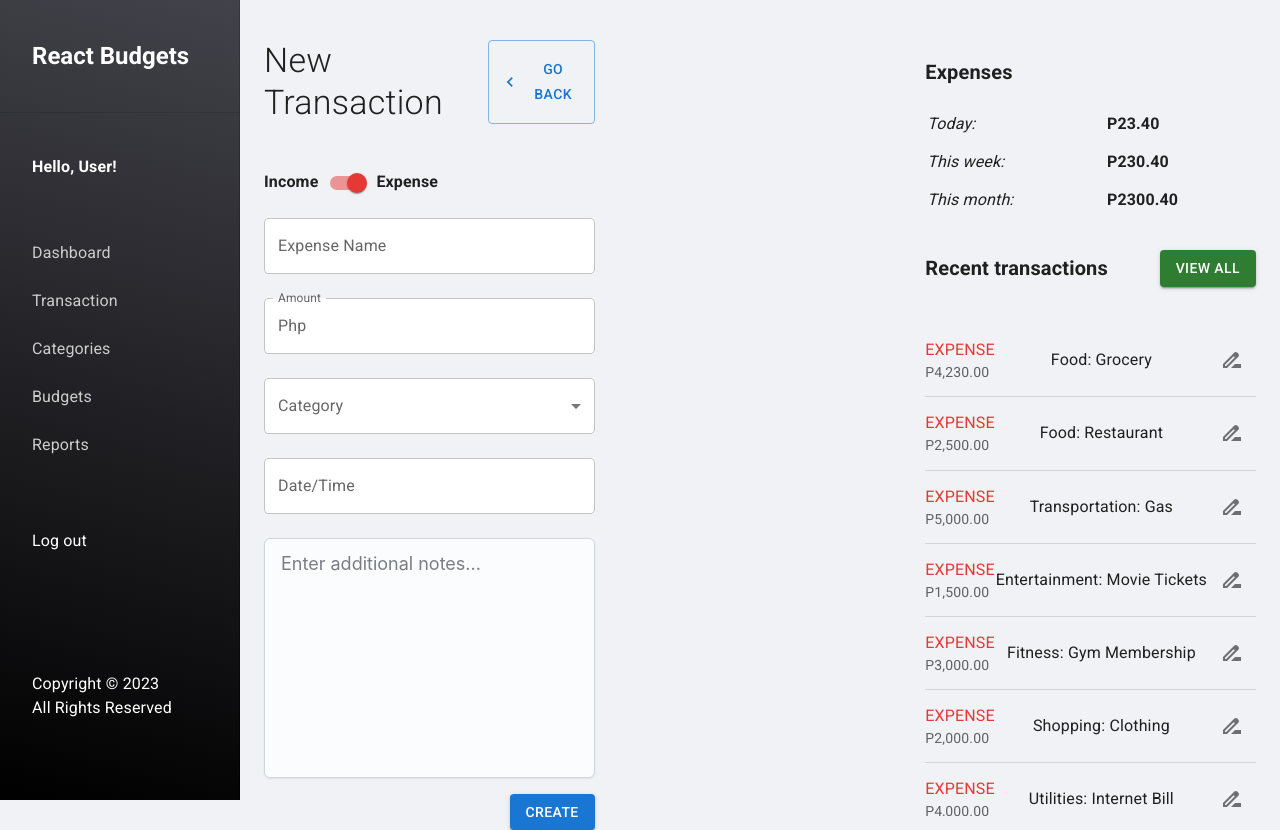
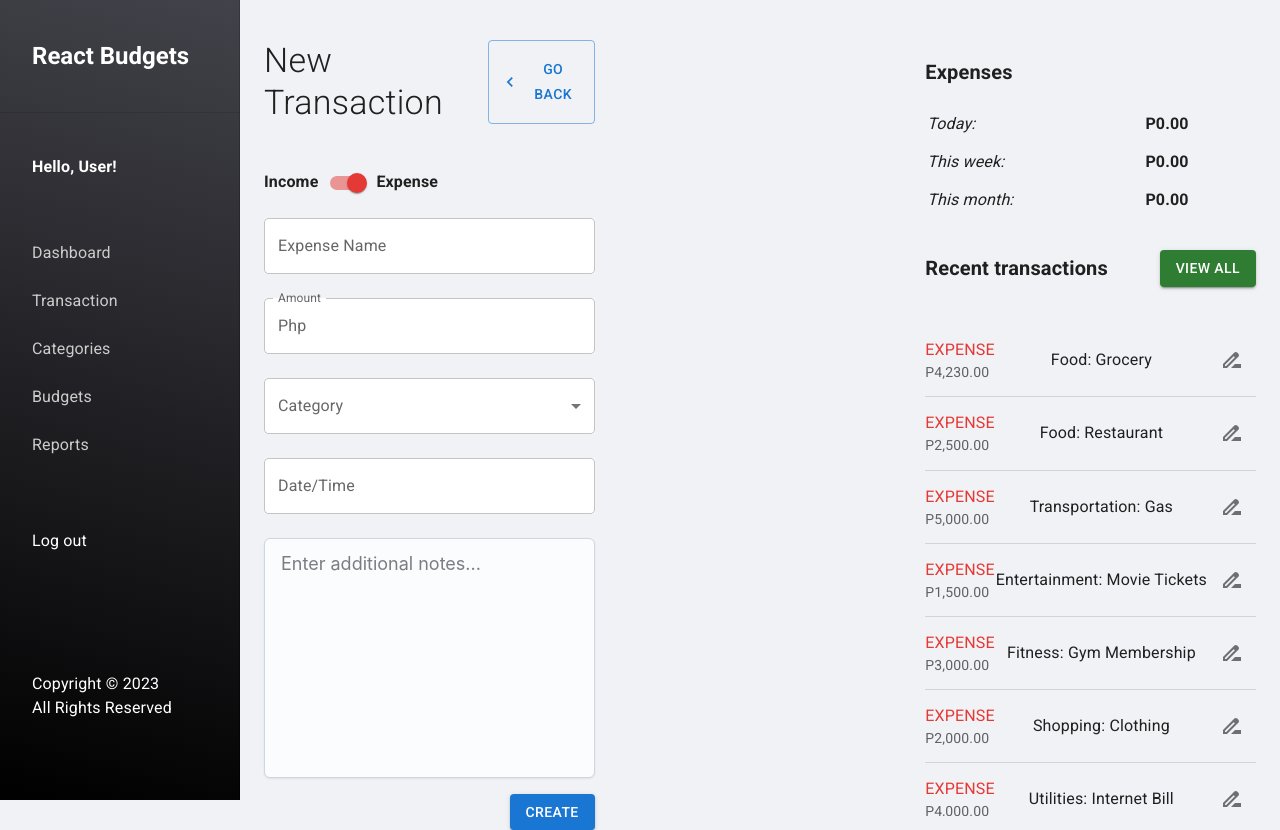
Before and after one commit to jaz016/react-budgets, a React (Create React App) app: page /transaction/create in a window 1280 px wide. Built offline with nearby package versions, Linux system fonts and the light colour scheme; data requests are answered from the project's data file.

Commit message:
create transaction page: build totals section

```diff
--- a/src/components/TransactionPreview/TransactionPreview.js
+++ b/src/components/TransactionPreview/TransactionPreview.js
@@ -1,21 +1,39 @@
+import dayjs from "dayjs";
 import { Typography } from "@mui/material";
+import { formatMoney } from "../../utils";
 
-function TransactionPreview() {
+function TransactionPreview({ transactions }) {
+
+	const allExpenses = transactions.filter(t => t.type === 'expense');
+
+	// frequency: 'day','week','month'
+	const getTotals = (frequency) => {
+		const start = dayjs().startOf(frequency);
+		const end = dayjs().endOf(frequency);
+
+		return allExpenses.filter(expense => dayjs(expense.datetime).isBetween(start, end, null, '[]'))
+						  .reduce((acc,cur) => acc + cur.amount, 0);
+	}
+
+	const dayTotal = getTotals('day');
+	const weekTotal = getTotals('week');
+	const monthTotal = getTotals('month');
+
  	return (
 		<>
 			<Typography variant='h6' component='h2' sx={{fontWeight: 'bold', display: 'inline-block', my:2}}>Expenses</Typography>
 			<table id='transaction-preview-content'>
 				<tr>
 					<td><i>Today:</i></td>
-					<td><strong>P23.40</strong></td>
+					<td><strong>{formatMoney(dayTotal)}</strong></td>
 				</tr>
 				<tr>
 					<td><i>This week:</i></td>
-					<td><strong>P230.40</strong></td>
+					<td><strong>{formatMoney(weekTotal)}</strong></td>
 				</tr>
 				<tr>
 					<td><i>This month:</i></td>
-					<td><strong>P2300.40</strong></td>
+					<td><strong>{formatMoney(monthTotal)}</strong></td>
 				</tr>
 			</table>
 		</>
--- a/src/layout/CreateTransaction/CreateTransaction.js
+++ b/src/layout/CreateTransaction/CreateTransaction.js
@@ -48,7 +48,9 @@ function CreateTransaction() {
 			</Grid>
 
 			<Grid item lg={4}>
-				<TransactionPreview />
+				<TransactionPreview
+					transactions={transactions}
+				/>
 				<TransactionListPreview
 					transactions={transactions}
 					isFetching={isFetching}
```
